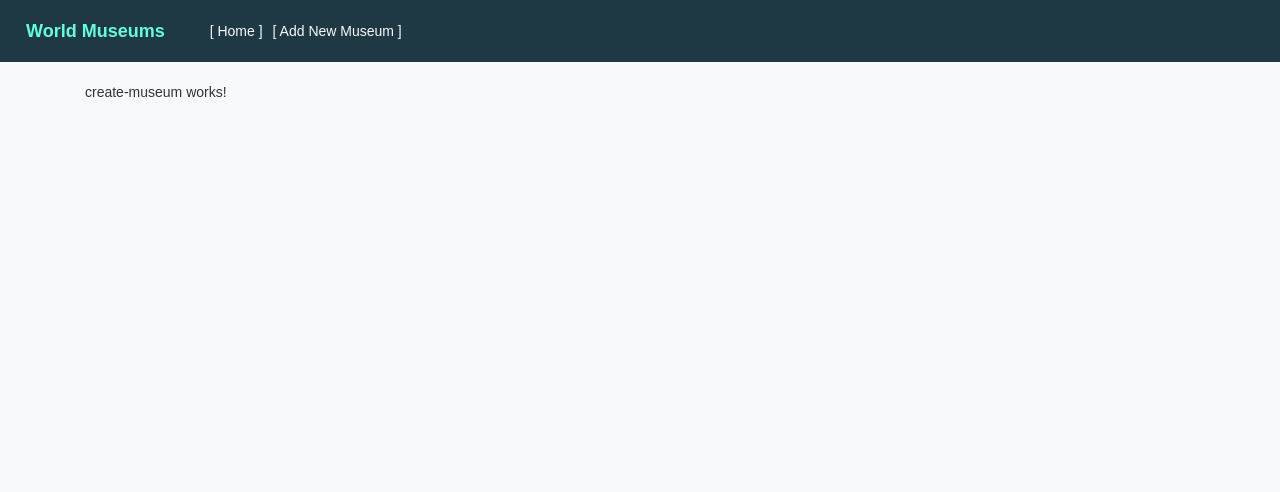
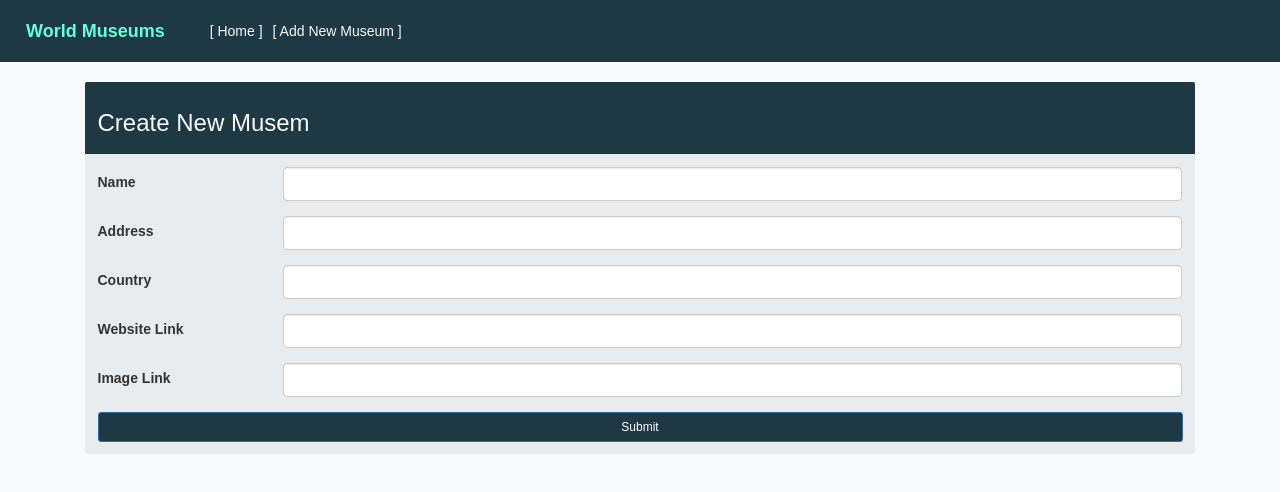
Before and after one commit to bingnayang/World_Museum, an Angular app in the folder worldmuseum-frontend/: page /create-museum in a window 1280 px wide. Shown: the top 492 px of the page. Built offline with nearby package versions, Linux system fonts and the light colour scheme; a web font is replaced by a local one.

Commit message:
create museum form handling

```diff
--- a/worldmuseum-frontend/src/app/app.module.ts
+++ b/worldmuseum-frontend/src/app/app.module.ts
@@ -6,6 +6,7 @@ import { AppComponent } from './app.component';
 import { MuseumListComponent } from './museum-list/museum-list.component';
 import { HttpClientModule } from '@angular/common/http';
 import { CreateMuseumComponent } from './create-museum/create-museum.component';
+import { FormsModule } from '@angular/forms';
 
 @NgModule({
   declarations: [
@@ -16,7 +17,8 @@ import { CreateMuseumComponent } from './create-museum/create-museum.component';
   imports: [
     BrowserModule,
     AppRoutingModule,
-    HttpClientModule
+    HttpClientModule,
+    FormsModule
   ],
   providers: [],
   bootstrap: [AppComponent]
--- a/worldmuseum-frontend/src/app/create-museum/create-museum.component.css
+++ b/worldmuseum-frontend/src/app/create-museum/create-museum.component.css
@@ -0,0 +1,3 @@
+.card{
+    border: none;
+}
--- a/worldmuseum-frontend/src/app/create-museum/create-museum.component.html
+++ b/worldmuseum-frontend/src/app/create-museum/create-museum.component.html
@@ -1 +1,41 @@
-<p>create-museum works!</p>
+<div class="card">
+    <div class="card-header" style="background-color: #1F3944;">
+      <h3 class="text-light">Create New Musem</h3>
+    </div>
+    <div class="card-body" style="background-color: #e9ecef;">
+        <form (ngSubmit)="onSubmit()">
+            <div class="form-group row">
+                <label for="name" class="col-sm-2 col-form-label">Name</label>
+                <div class="col-sm-10">
+                    <input type="text" class="form-control" id="name" name="name" [(ngModel)] = "museum.name">
+                </div>
+            </div>
+            <div class="form-group row">
+                <label for="address" class="col-sm-2 col-form-label">Address</label>
+                <div class="col-sm-10">
+                    <input type="text" class="form-control" id="address" name="address" [(ngModel)] = "museum.address">
+                </div>
+            </div>
+            <div class="form-group row">
+                <label for="country" class="col-sm-2 col-form-label">Country</label>
+                <div class="col-sm-10">
+                    <input type="text" class="form-control" id="country" name="country" [(ngModel)] = "museum.country">
+                </div>
+            </div>
+
+            <div class="form-group row">
+                <label for="website" class="col-sm-2 col-form-label">Website Link</label>
+                <div class="col-sm-10">
+                    <input type="text" class="form-control" id="website" name="website" [(ngModel)] = "museum.website">
+                </div>
+            </div>
+            <div class="form-group row">
+                <label for="image" class="col-sm-2 col-form-label">Image Link</label>
+                <div class="col-sm-10">
+                    <input type="text" class="form-control" id="image" name="image_link" [(ngModel)] = "museum.image_link">
+                </div>
+            </div>
+            <button type="submit" class="btn btn-primary btn-sm btn-block" style="background-color: #1F3944;">Submit</button>
+        </form>
+    </div>
+  </div>
--- a/worldmuseum-frontend/src/app/create-museum/create-museum.component.ts
+++ b/worldmuseum-frontend/src/app/create-museum/create-museum.component.ts
@@ -1,4 +1,5 @@
 import { Component, OnInit } from '@angular/core';
+import { Museum } from '../museum';
 
 @Component({
   selector: 'app-create-museum',
@@ -6,10 +7,15 @@ import { Component, OnInit } from '@angular/core';
   styleUrls: ['./create-museum.component.css']
 })
 export class CreateMuseumComponent implements OnInit {
+  museum: Museum = new Museum();
 
   constructor() { }
 
   ngOnInit(): void {
   }
 
+  onSubmit(){
+    console.log(this.museum)
+  }
+
 }
--- a/worldmuseum-frontend/src/app/museum-list/museum-list.component.html
+++ b/worldmuseum-frontend/src/app/museum-list/museum-list.component.html
@@ -1,7 +1,7 @@
 <div class="jumbotron text-center" style="background-color:#e9ecef;">
     <h2 class="display-4">Welcome to World Museum</h2>
     <p class="lead">Museums around the world</p>
-    <button type="button" class="btn btn-lg text-light" style="background-color: #1F3944;">Add New Museum</button>
+    <a type="button" class="btn btn-lg text-light" style="background-color: #1F3944;">Add New Museum</a>
 </div>
 
 <div class="row equal">
```
